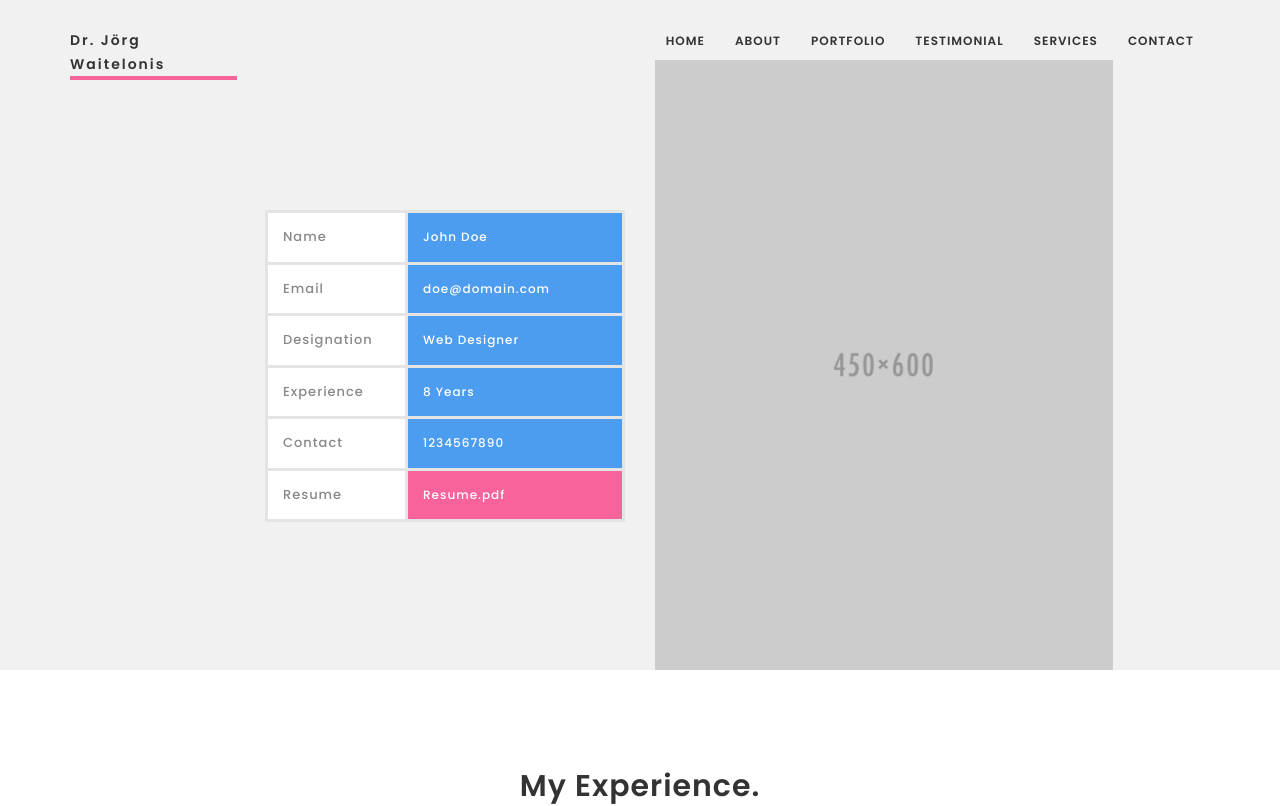
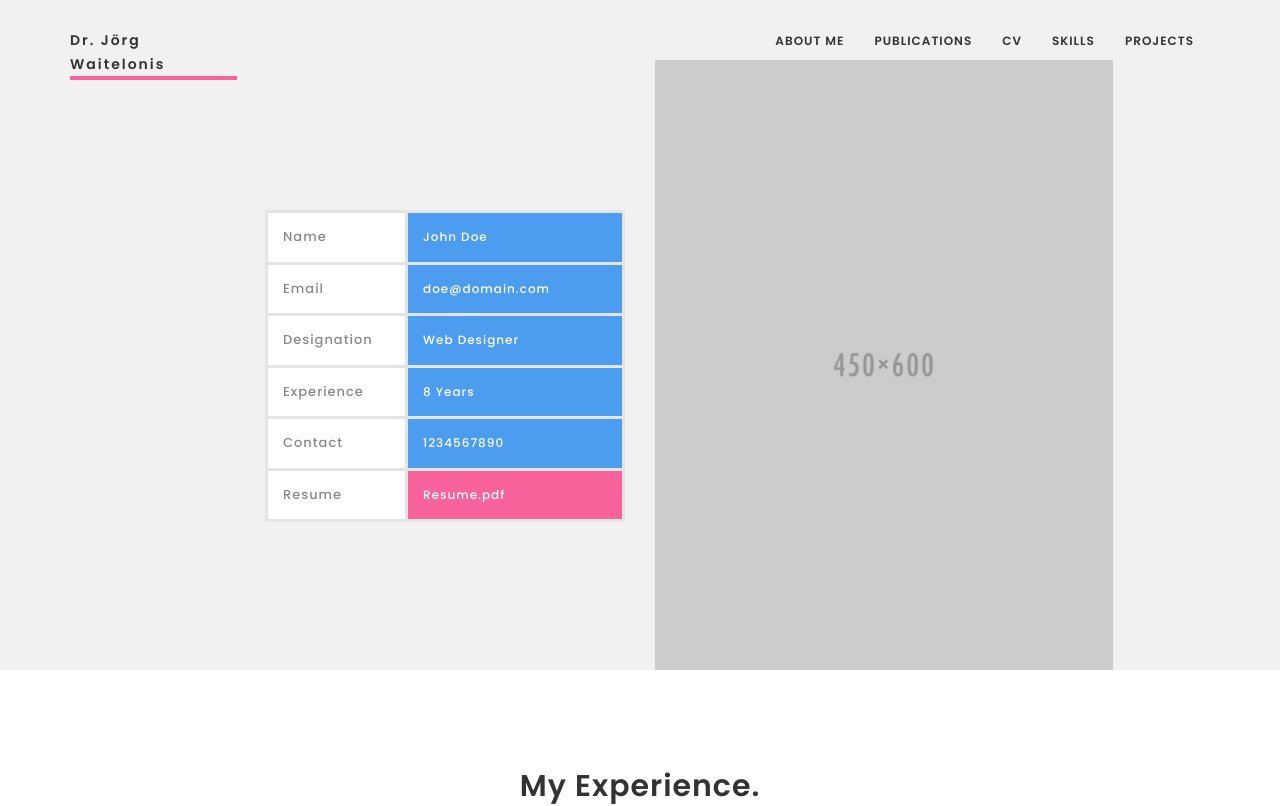
Before and after one commit to fmoghaddam/Website, a plain HTML site: page index.html in a window 1280 px wide. Shown: the top 806 px of the page. Drawn offline with Linux system fonts and the light colour scheme.

Commit message:
Update index.html

```diff
--- a/index.html
+++ b/index.html
@@ -79,18 +79,18 @@
                                 </div>
                                 <div class="navbar-collapse collapse">
                                     <ul class="nav navbar-nav navbar-right">
-                                        <li class="active"><a class="smoth-scroll" href="#home">Home <div class="ripple-wrapper"></div></a>
+                                        <li class="active"><a class="smoth-scroll" href="#home">About Me <div class="ripple-wrapper"></div></a>  <!-- after is  Home-->
                                         </li>
-                                        <li><a class="smoth-scroll" href="#about">About</a>
+                                        <li><a class="smoth-scroll" href="#about">Publications</a>             <!-- after is  About-->
                                         </li>
-                                        <li><a class="smoth-scroll" href="#portfolio">Portfolio</a>
+                                        <li><a class="smoth-scroll" href="#portfolio">CV</a>        <!-- after is  About-->
                                         </li>
-                                        <li><a class="smoth-scroll" href="#testimonials">Testimonial</a>
+                                        <li><a class="smoth-scroll" href="#testimonials">Skills</a>     <!-- after is  Testimonial-->
                                         </li>
-                                        <li><a class="smoth-scroll" href="#services">services</a>
+                                        <li><a class="smoth-scroll" href="#services">Projects</a>          <!-- after is  services-->
                                         </li>
-                                        <li><a class="smoth-scroll" href="#contact">Contact</a>
-                                        </li>
+                                                <!----         <li><a class="smoth-scroll" href="#contact">Contact</a>           after is  Contact
+                                                            </li> -->
                                     </ul>
                                 </div>
                             </div>
```
